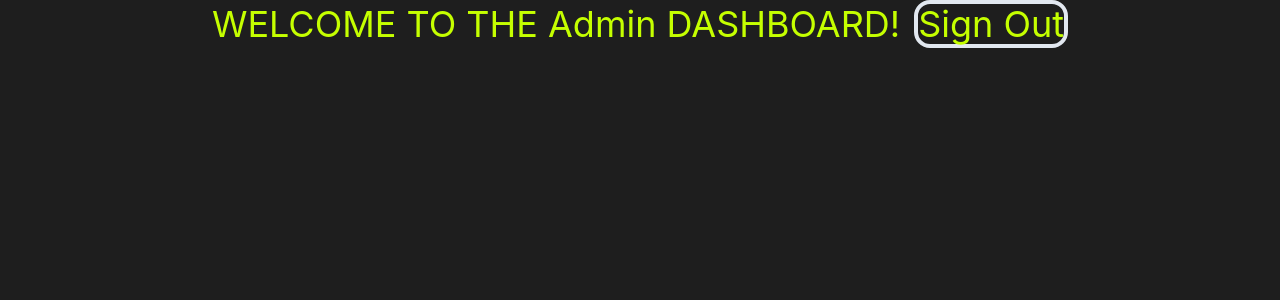
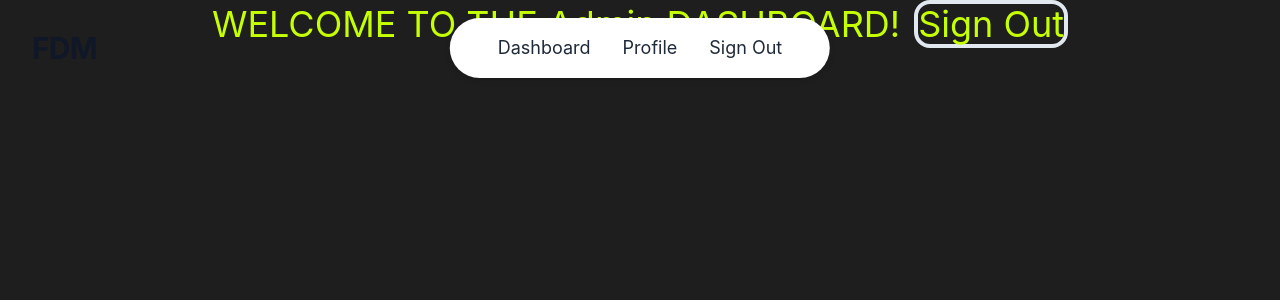
Before and after one commit to abdirahman26/flat-finder, a Next.js app: page /admin in a window 1280 px wide. Shown: the top 300 px of the page. Built offline with nearby package versions, Linux system fonts and the light colour scheme; no server answers.

Commit message:
feat: added functioning navbar + updated database schema

```diff
--- a/app/(auth)/actions.tsx
+++ b/app/(auth)/actions.tsx
@@ -105,3 +105,36 @@ export const signOutFunc = async () => {
   const { error } = await supabase.auth.signOut();
   return { error };
 };
+
+export const pageRouting = async () => {
+  const supabase = await createClient();
+
+  // Step 1: Authenticate the user with Supabase
+  const { data: authData, error: authError } = await supabase.auth.getUser();
+
+  if (authError) {
+    // If there is an authentication error, return it
+    return { data: null, error: authError, role: null };
+  }
+
+  // Step 2: If the authentication is successful, fetch the user's role from the "users" table
+  if (authData?.user) {
+    const { data: userData, error: userError } = await supabase
+      .from("users")
+      .select("role") // Selecting only the role column
+      .eq("id", authData.user.id) // Match the user's ID
+      .single(); // Only expect a single row for the authenticated user
+
+    if (userError || !userData) {
+      // If there is an error fetching the user's role, return an error
+      return { data: null, error: userError, role: null };
+    }
+
+    // Return the user data and role
+    const lowerCaseRole = userData.role.toLowerCase();
+    return { data: userData, error: null, role: lowerCaseRole };
+  }
+
+  // If authentication fails, return null for the data and role
+  return { data: null, error: new Error("User not found"), role: null };
+};
--- a/app/(auth)/sign-in/SignIn.tsx
+++ b/app/(auth)/sign-in/SignIn.tsx
@@ -31,7 +31,6 @@ const Login = () => {
 
       const { error, role } = await signInFunc(email, password);
       router.replace(`/${role}`);
-      console.log(role);
 
       if (error) {
         console.log(error);
--- a/app/(main)/landlord/LandlordDash.tsx
+++ b/app/(main)/landlord/LandlordDash.tsx
@@ -28,7 +28,6 @@ import {
 import { Textarea } from "@/components/ui/textarea";
 import { Plus, Building, Trash2, Eye, Edit, Home } from "lucide-react";
 import { toast } from "sonner";
-import { SignOut } from "@supabase/supabase-js";
 import { createClient } from "@/supabase/client";
 import { useRouter } from "next/navigation";
 
@@ -48,12 +47,6 @@ const LandlordDash = () => {
   // implement sign out
   const supabase = createClient();
   const router = useRouter();
-
-  const handleSignOut = async () => {
-    const { error } = await supabase.auth.signOut();
-    if (error) console.error("Sign out error:", error);
-    router.push("/sign-in");
-  };
 
   // Sample initial data for properties
   const [properties, setProperties] = useState<PropertyListing[]>([
@@ -154,13 +147,6 @@ const LandlordDash = () => {
             Manage your property listings
           </p>
         </div>
-        <Button
-          onClick={handleSignOut}
-          className="bg-accent text-accent-foreground hover:bg-accent/80"
-        >
-          <Plus className="mr-2 h-4 w-4" />
-          Sign Out
-        </Button>
         <Dialog>
           <DialogTrigger asChild>
             <Button className="bg-accent text-accent-foreground hover:bg-accent/80">
--- a/app/(main)/layout.tsx
+++ b/app/(main)/layout.tsx
@@ -1,13 +1,20 @@
 "use client";
 
 import React from "react";
+import Nav from "@/components/Nav";
 
 function MainLayout({
   children,
 }: Readonly<{
   children: React.ReactNode;
 }>) {
-  return <> {children}</>;
+  return (
+    <>
+      {" "}
+      {children}
+      <Nav />
+    </>
+  );
 }
 
 export default MainLayout;
--- /dev/null
+++ b/components/Nav.tsx
@@ -0,0 +1,72 @@
+"use client";
+
+import { pageRouting } from "@/app/(auth)/actions";
+import { createClient } from "@/supabase/client";
+import { useRouter } from "next/navigation";
+
+const Nav = () => {
+  const router = useRouter();
+  const supabase = createClient();
+
+  const navItems = [
+    { name: "Dashboard", link: "/dashboard" },
+    { name: "Profile", link: "/profile" },
+    { name: "Sign Out", link: "/sign-in" },
+  ];
+
+  const handleRouting = async (
+    e: React.MouseEvent<HTMLAnchorElement>,
+    link: string
+  ) => {
+    e.preventDefault();
+
+    if (link === "/sign-in") {
+      const { error } = await supabase.auth.signOut();
+      if (error) console.error("Sign out error:", error);
+      router.push("/sign-in");
+
+      return;
+    }
+
+    if (link === "/dashboard") {
+      const { error, role } = await pageRouting();
+
+      if (error) {
+        console.log(error);
+        return;
+      }
+
+      router.push(`/${role}`);
+    }
+
+    if (link === "/profile") {
+      router.push("/profile");
+    }
+  };
+
+  return (
+    <nav className="bg-transparent fixed top-0 left-0 w-full z-50 px-8 py-4">
+      <div className="relative max-w-7xl mx-auto flex items-center h-16">
+        <div className="text-3xl font-bold text-gray-900 tracking-tight mr-auto">
+          FDM
+        </div>
+        <div className="absolute left-1/2 transform -translate-x-1/2 bg-white rounded-full shadow-md px-12 py-4">
+          <div className="flex space-x-8">
+            {navItems.map((item) => (
+              <a
+                key={item.name}
+                href={item.link}
+                onClick={(e) => handleRouting(e, item.link)} // Pass event and link
+                className="text-gray-800 hover:text-lime-500 transition-colors text-lg cursor-pointer"
+              >
+                {item.name}
+              </a>
+            ))}
+          </div>
+        </div>
+      </div>
+    </nav>
+  );
+};
+
+export default Nav;
--- a/lib/utils/database.types.ts
+++ b/lib/utils/database.types.ts
@@ -17,6 +17,7 @@ export type Database = {
           bedrooms: number
           city: string
           created_at: string
+          description: string
           id: string
           price: number
           title: string
@@ -28,6 +29,7 @@ export type Database = {
           bedrooms: number
           city: string
           created_at?: string
+          description: string
           id?: string
           price: number
           title: string
@@ -39,6 +41,7 @@ export type Database = {
           bedrooms?: number
           city?: string
           created_at?: string
+          description?: string
           id?: string
           price?: number
           title?: string
```
